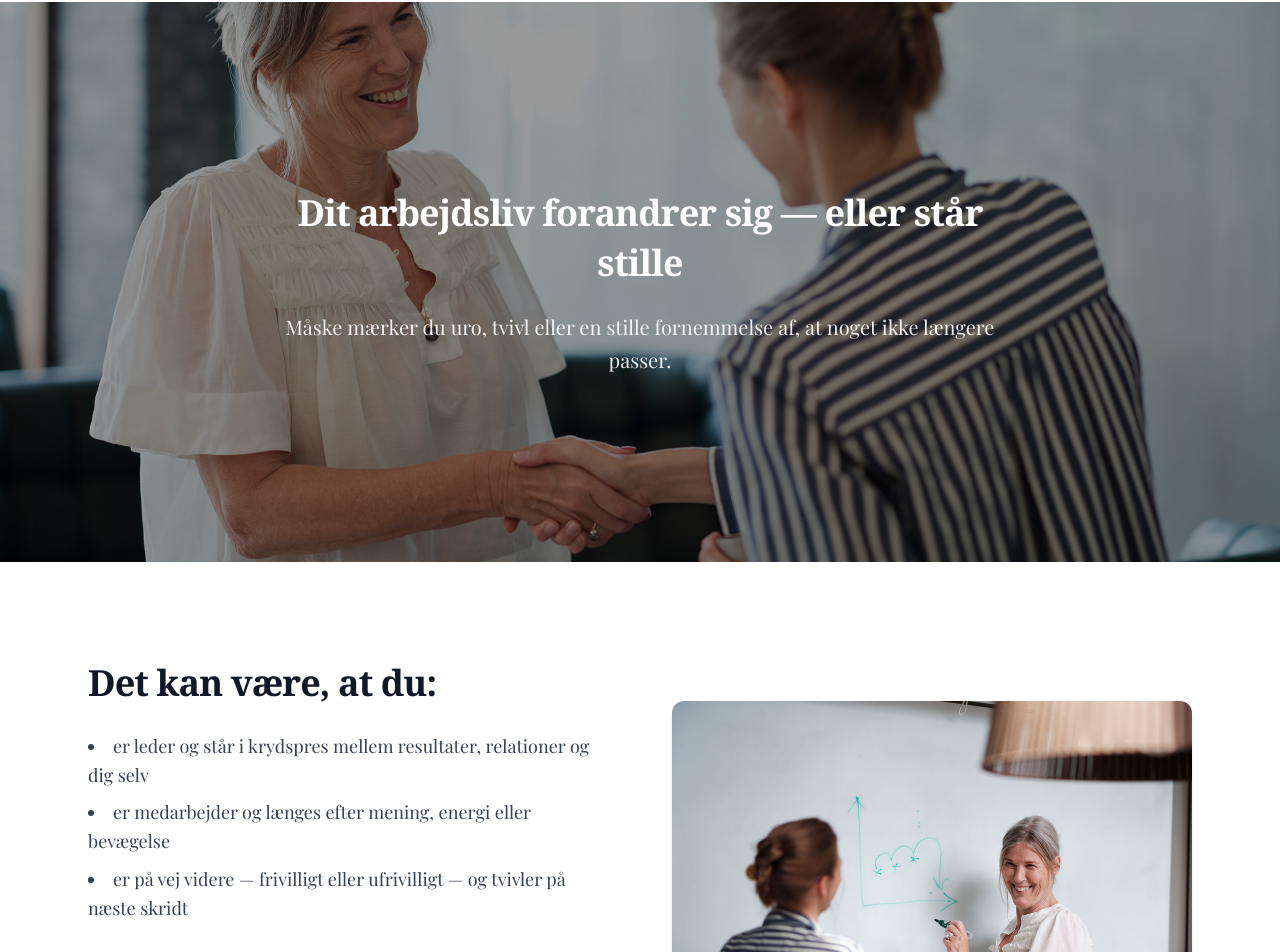
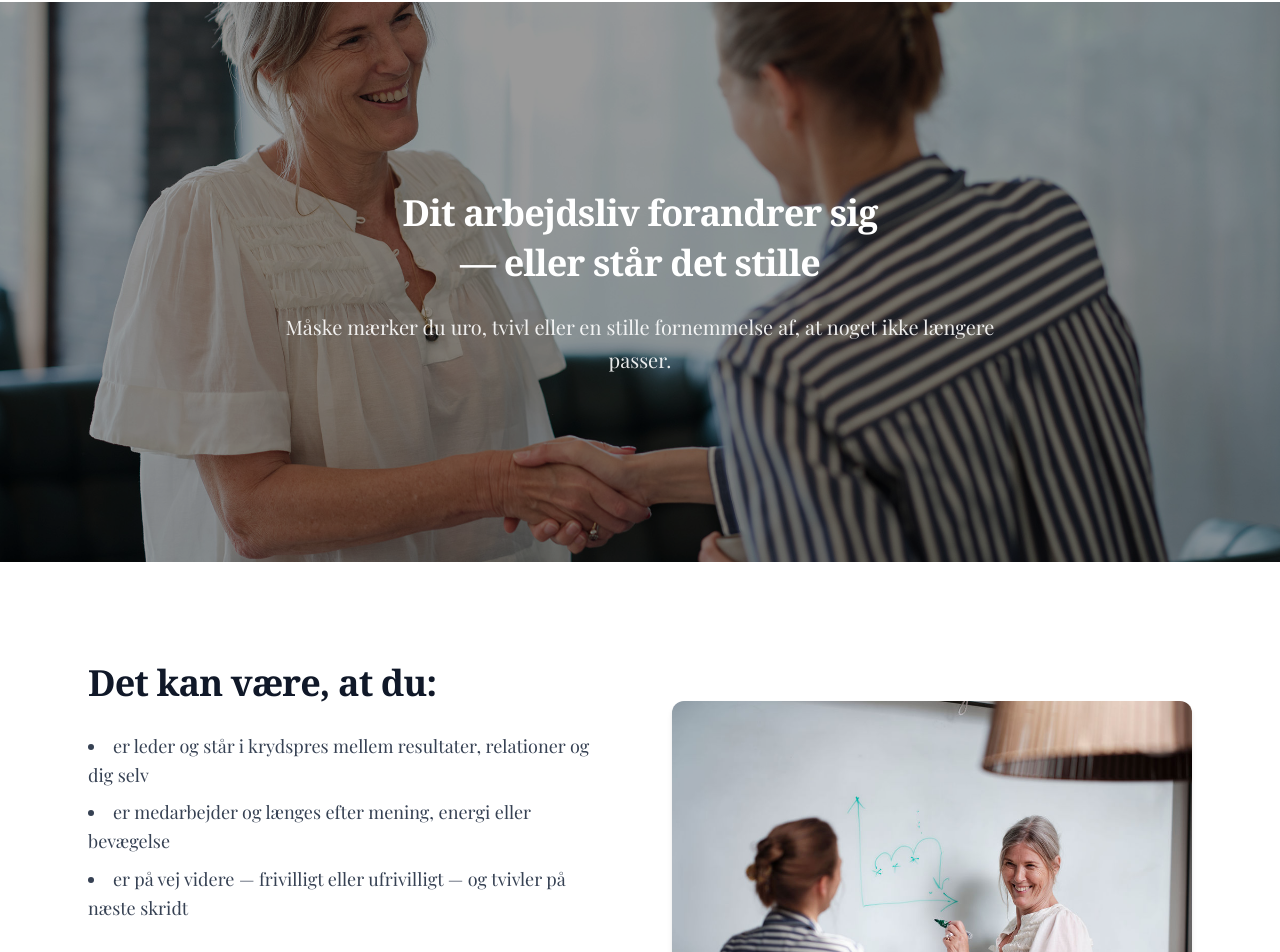
Before and after one commit to nordic-agency/marielouisestokholm, a Next.js app: page / in a window 1280 px wide. Shown: the part 1986-2938 px from the top of the page. Built offline with nearby package versions, Linux system fonts and the light colour scheme.

Commit message:
Revision: Forbedre linjeskift i overskrift

```diff
--- a/src/app/page.tsx
+++ b/src/app/page.tsx
@@ -191,7 +191,7 @@ export default function Home() {
         <div className="absolute inset-0 bg-black/40"></div>
         <div className="relative z-10 px-6 max-w-3xl space-y-6">
           <h2 className="text-3xl md:text-4xl font-serif font-bold text-white leading-snug tracking-tight">
-            Dit arbejdsliv forandrer sig — eller står stille
+            Dit arbejdsliv forandrer sig<br />— eller står det stille
           </h2>
           <p className="text-lg md:text-xl leading-relaxed text-white/90">
             Måske mærker du uro, tvivl eller en stille fornemmelse af, at noget ikke længere passer.
```
